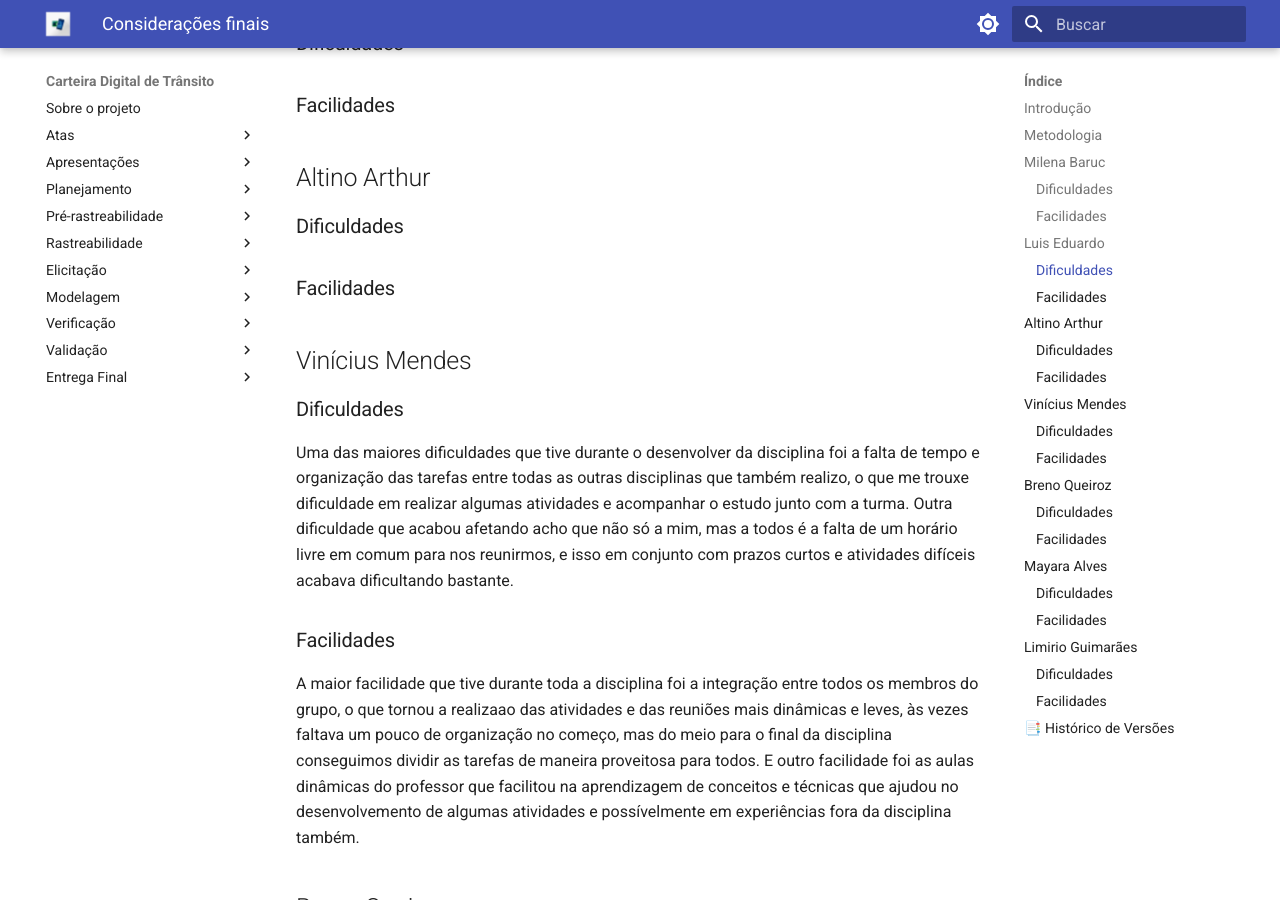
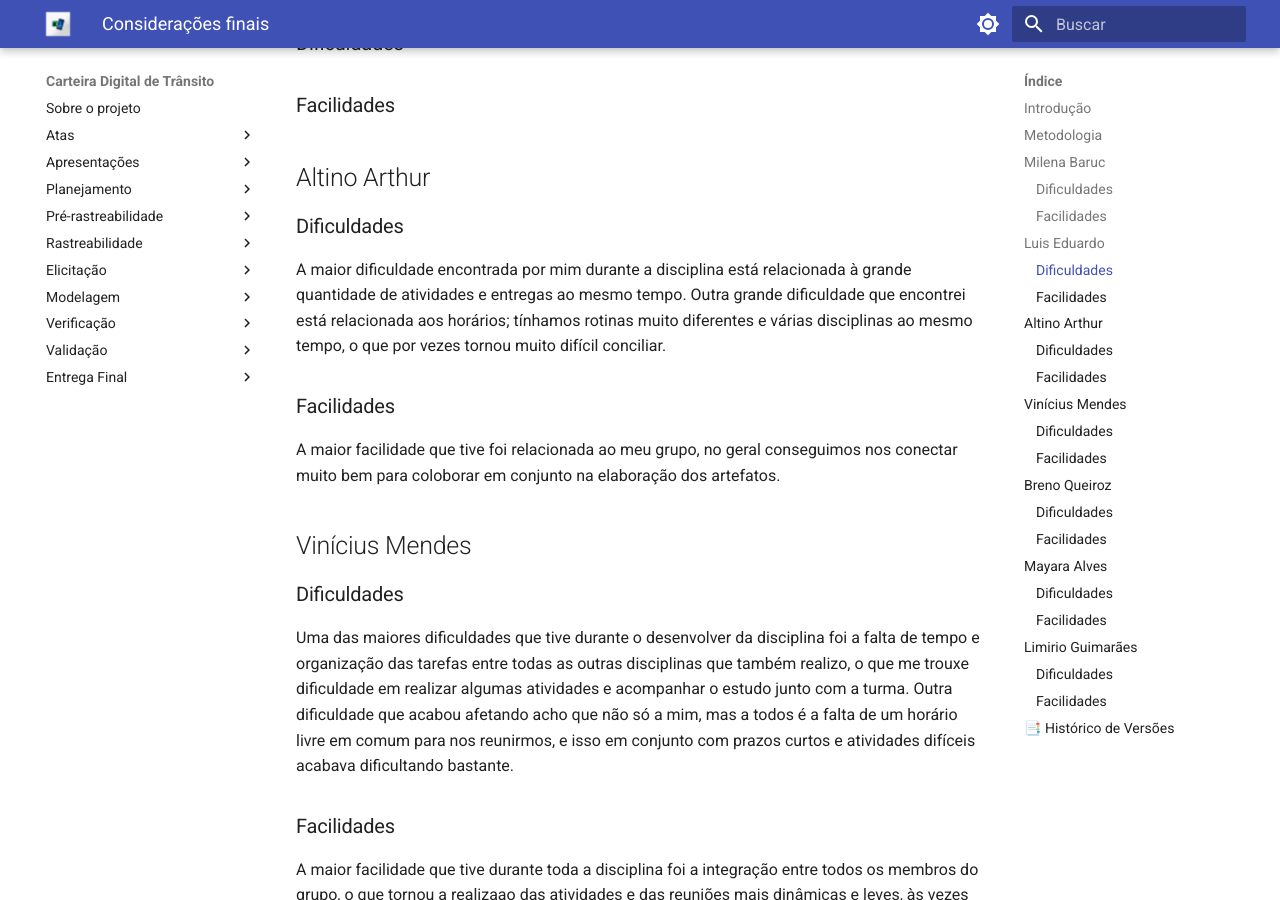
Before and after one commit to Requisitos-de-Software/2023.2-Carteira_Digital_de_Transito, an MkDocs documentation site: the page built from docs/entrega-final/consideracao-final.md, in a window 1280 px wide and 900 px high, scrolled down 1163 px. Built offline with MkDocs 1.6.1 and Material for MkDocs 9.7.7, drawn with Linux system fonts in a browser that asks for light colours.

Commit message:
Update consideracao-final.md

```diff
--- a/docs/entrega-final/consideracao-final.md
+++ b/docs/entrega-final/consideracao-final.md
@@ -29,8 +29,11 @@ A maior facilidade que tive durante o semestre foi a amizade que nós integrante
 
 ### Dificuldades
 
+A maior dificuldade encontrada por mim durante a disciplina está relacionada à grande quantidade de atividades e entregas ao mesmo tempo. Outra grande dificuldade que encontrei está relacionada aos horários; tínhamos rotinas muito diferentes e várias disciplinas ao mesmo tempo, o que por vezes tornou muito difícil conciliar.
+
 ### Facilidades
 
+A maior facilidade que tive foi relacionada ao meu grupo, no geral conseguimos nos conectar muito bem para coloborar em conjunto na elaboração dos artefatos.
 
 ## Vinícius Mendes
 
```
